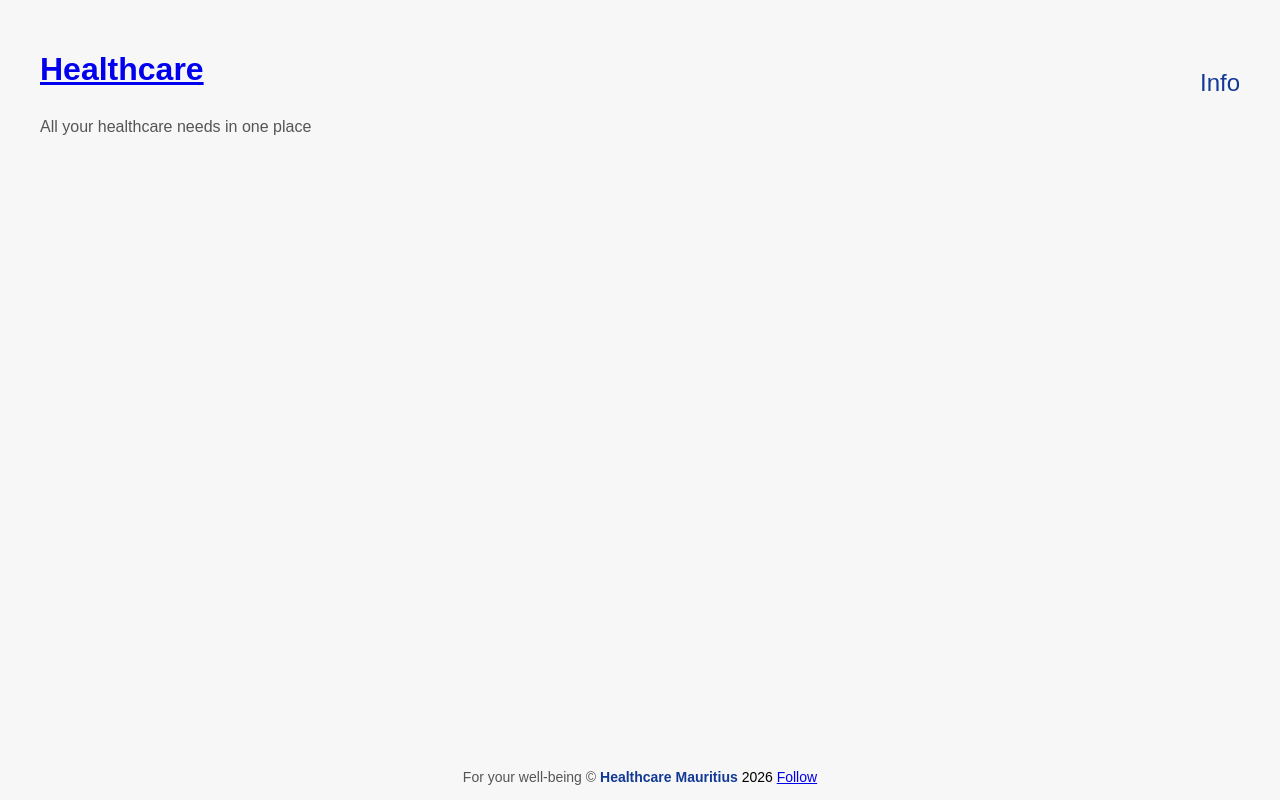
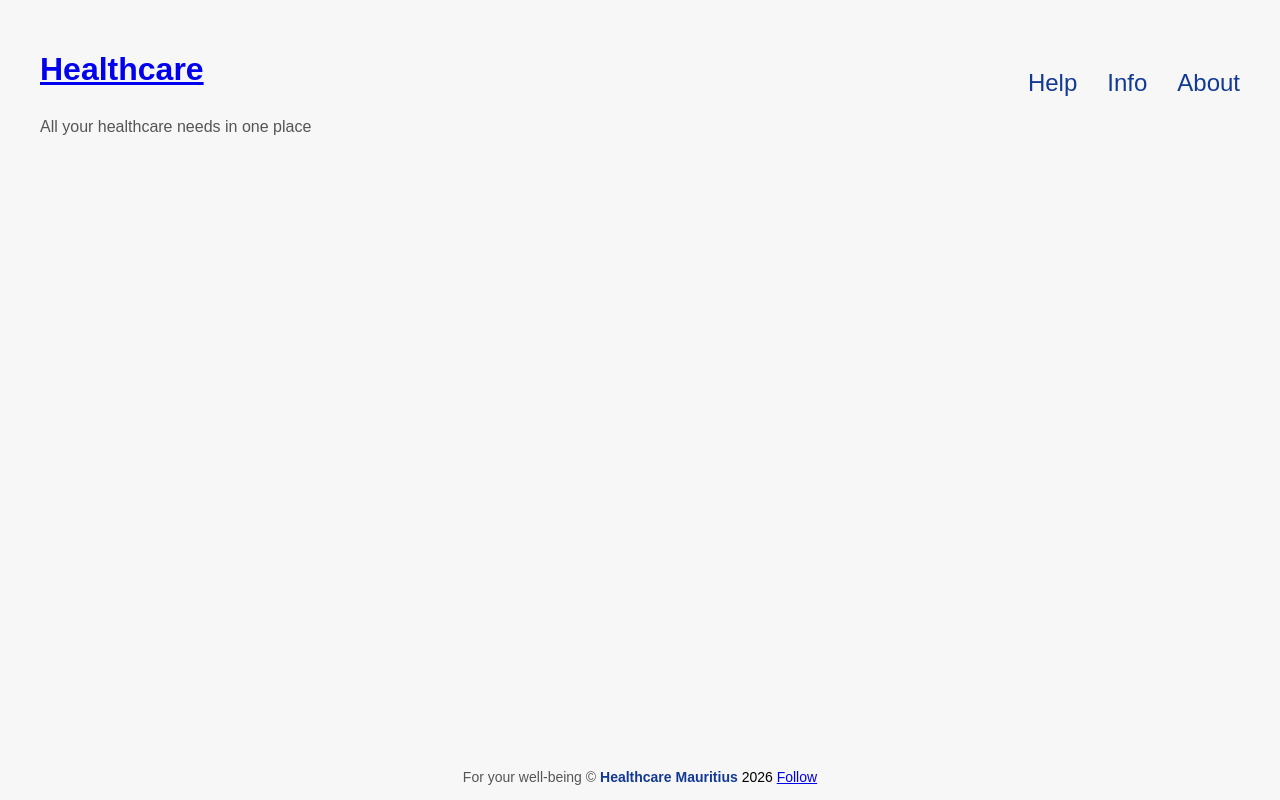
Before and after one commit to lauchweb/healthcare, a plain HTML site: page index.html in a window 1280 px wide. Drawn offline with Linux system fonts and the light colour scheme.

Commit message:
Update index.html

```diff
--- a/index.html
+++ b/index.html
@@ -117,7 +117,9 @@
     </div>
 
     <div class="nav">
-      <div class="help">Info</div>
+      <div class="help">Help</div>
+       <div class="help">Info</div>
+       <div class="help">About</div>
 
     </div>
   </div>
```
